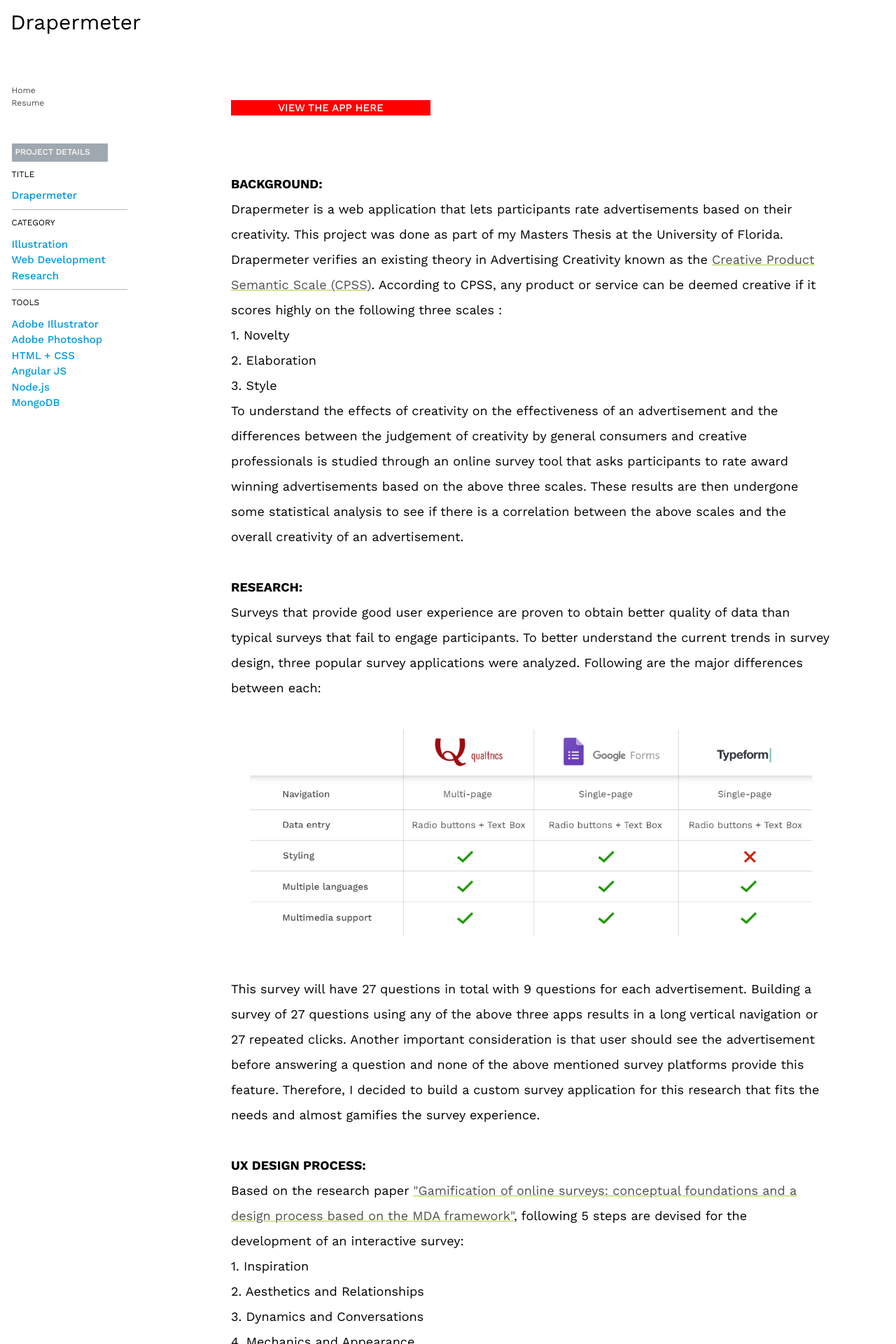
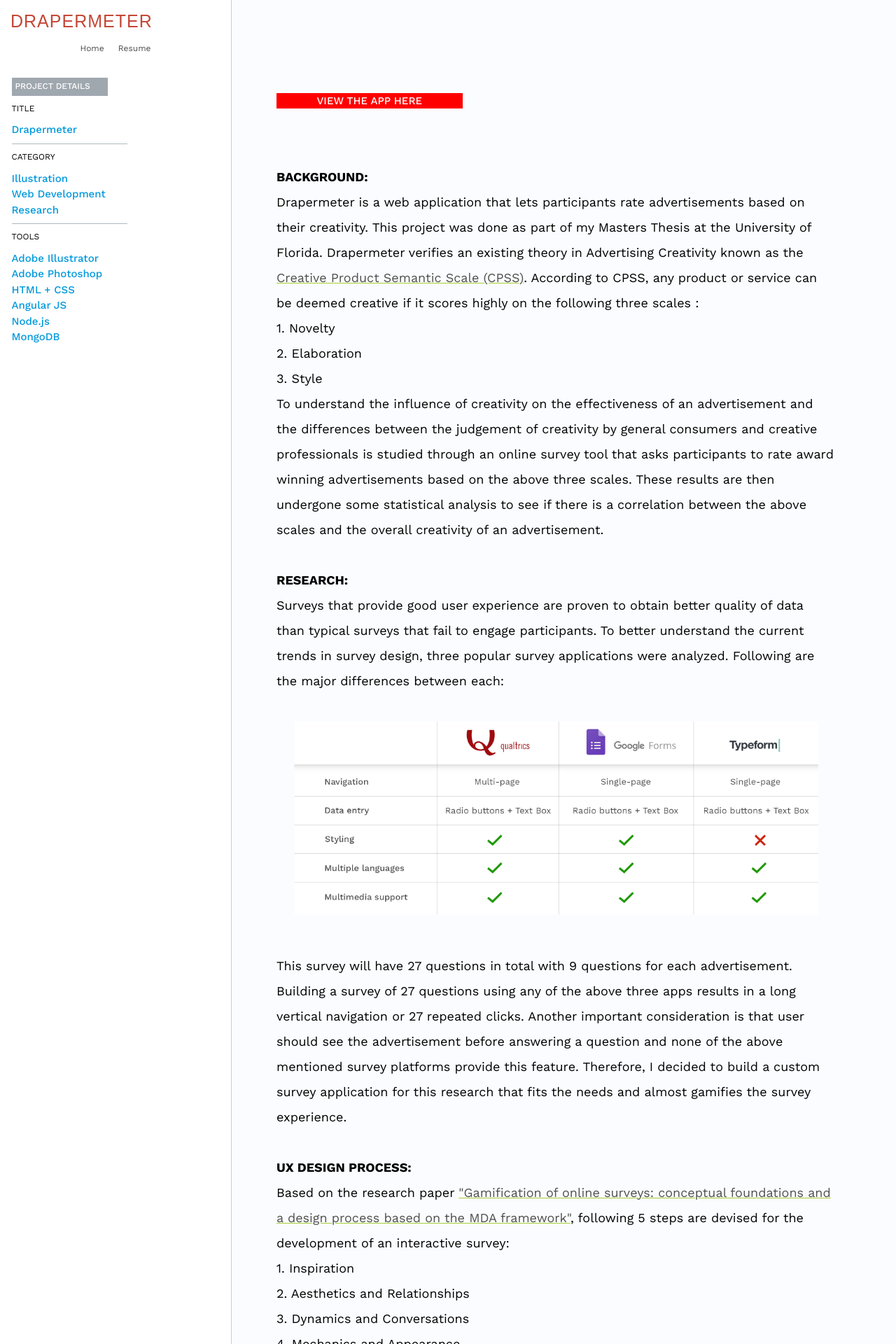
Before and after one commit to bedadala92/New-Portfolio, a Jekyll site: the page built from drapermeter/index.html, in a window 1280 px wide. Shown: the top 1920 px of the page at 70% size. Built offline with Jekyll 4.4.1, drawn with Linux system fonts in a browser that asks for light colours.

Commit message:
changed header

```diff
--- a/_includes/drapermeter.html
+++ b/_includes/drapermeter.html
@@ -13,7 +13,7 @@ on the following three scales : <br>
 1. Novelty <br>
 2. Elaboration <br>
 3. Style <br>
-To understand the effects of creativity on the effectiveness of an advertisement and the differences between the judgement of creativity by general consumers and creative professionals is
+To understand the influence of creativity on the effectiveness of an advertisement and the differences between the judgement of creativity by general consumers and creative professionals is
 studied through an online survey tool that asks participants to rate award winning advertisements based on the above three scales. These results are then
 undergone some statistical analysis to see if there is a correlation between the above scales and the overall creativity of an advertisement.<br><br>
 <span style="text-transform:uppercase;font-weight:700">Research:</span><br>
--- a/_jadefiles/drapermeter.jade
+++ b/_jadefiles/drapermeter.jade
@@ -43,7 +43,7 @@
         1. Novelty <br>
         2. Elaboration <br>
         3. Style <br>
-        To understand the effects of creativity on the effectiveness of an advertisement and the differences between the judgement of creativity by general consumers and creative professionals is
+        To understand the influence of creativity on the effectiveness of an advertisement and the differences between the judgement of creativity by general consumers and creative professionals is
         studied through an online survey tool that asks participants to rate award winning advertisements based on the above three scales. These results are then
         undergone some statistical analysis to see if there is a correlation between the above scales and the overall creativity of an advertisement.<br><br>
         <span style="text-transform:uppercase;font-weight:700">Research:</span><br>
--- a/assets/css/2-modules/header.sass
+++ b/assets/css/2-modules/header.sass
@@ -7,16 +7,50 @@
      display: flex
      flex-direction: column
      align-items: center
-
+    position: relative
+    z-index: 1
 
 .logo
-  width: 100%
-  height: 170px
+  width: 300px
   repeat: no-repeat
   position: left
   margin: 15px
   padding-bottom: 15px
+  text-align: center
+ul
+  width: 100%
+  text-align: center
+  padding: 0
 
+li
+  display: inline-block
+  margin-right: 10px
+  margin-left: 10px
+
+.name
+  max-width: 100%
+  line-height: 1.5em
+  padding-top: 15px
+  font-size: 25px
+  font-weight: 500
+  // color: #007FE1
+  font-family: 'Oswald', sans-serif
+  letter-spacing: 1px
+  color: #c44736
+  text-transform: uppercase
+  line-height: 1.2em
+
+.bio
+  // color: #4f4f4d
+  padding-top: 5%
+  line-height: 1.5em
+  font-size: 15px
+
+.social
+  text-align: center
+
+.social a
+  margin-left: 0px
 
 .text
   font-size: 12px
@@ -24,12 +58,6 @@
   margin-left: 5%
   color: #4f4f4d
   max-width: 300px
-
-ul
-  list-style: none
-  padding-left: 5%
-  padding-top: 55px
-  padding-bottom: 5%
 
 a
   text-decoration: none
@@ -63,10 +91,10 @@ a
 
     img
       background-size: cover
-
-  .logo #name
-    text-align: center
-
+    .name
+      max-width: 100%
+      line-height: 1.5em
+      padding-top: 25px
   .header-position
     position: relative
     top: auto
--- a/assets/css/3-layouts/byjus.sass
+++ b/assets/css/3-layouts/byjus.sass
@@ -1,3 +1,10 @@
+.about
+  background-color: #FBFCFF
+  padding-left: 5%
+
+.header-position
+  border-right: 1px solid #B8D4EA
+
 .check
   background-image: url("/assets/img/hp_gallery_tn/check-06.svg")
   background-repeat: no-repeat
@@ -7,6 +14,7 @@
   display: inline-block
   vertical-align: middle
   padding-right: 5px
+
 .plus
   background-image: url("/assets/img/hp_gallery_tn/plus-06.svg")
   background-repeat: no-repeat
@@ -24,7 +32,6 @@
   padding-right: 10%
 
 #byjus01
-  // background-image: url("/assets/img/hp_gallery_tn/byjus_01.png")
   background-repeat: no-repeat
   -webkit-background-size: cover
   -moz-background-size: cover
@@ -49,9 +56,6 @@
   background-size: cover
   position: center
 
-// #byjus p,a
-//   font-size: 18px
-
 p a
   text-decoration: underline
   text-decoration-color: #a5cd39
@@ -65,7 +69,12 @@ p
   font-size: 15px
 
 #brand
-  font-size: 30px
+  font-size: 25px
+  font-family: 'Oswald', sans-serif
+  letter-spacing: 1px
+  color: #c44736
+  text-transform: uppercase
+  line-height: 1.2em
 
 #categeory
   font-size: 18px
--- a/assets/css/3-layouts/home.sass
+++ b/assets/css/3-layouts/home.sass
@@ -12,7 +12,6 @@ body
 
 .home-sections
   // flex:1
-
   .flex
     display: flex
     flex-direction: rows
@@ -20,12 +19,10 @@ body
     flex-wrap: wrap
     margin-left: 15%
 
-// .footer
-//   width: 100%
-//   text-align: center
-//   border-top: 1px solid #b0b8bf
-//   margin-top: 10px
-//   margin-bottom: 30px
+.about
+  background-color: #FBFCFF
+
+
 .otherprojects
   font-size: 14px
   color: #4f4f4d
--- a/assets/css/main.css
+++ b/assets/css/main.css
@@ -412,15 +412,50 @@ template {
       justify-content-position: fixed;
       justify-content-display: flex;
       justify-content-flex-direction: column;
-      justify-content-align-items: center; }
+      justify-content-align-items: center;
+    position: relative;
+    z-index: 1; }
 
 .logo {
-  width: 100%;
-  height: 170px;
+  width: 300px;
   repeat: no-repeat;
   position: left;
   margin: 15px;
-  padding-bottom: 15px; }
+  padding-bottom: 15px;
+  text-align: center; }
+
+ul {
+  width: 100%;
+  text-align: center;
+  padding: 0; }
+
+li {
+  display: inline-block;
+  margin-right: 10px;
+  margin-left: 10px; }
+
+.name {
+  max-width: 100%;
+  line-height: 1.5em;
+  padding-top: 15px;
+  font-size: 25px;
+  font-weight: 500;
+  font-family: 'Oswald', sans-serif;
+  letter-spacing: 1px;
+  color: #c44736;
+  text-transform: uppercase;
+  line-height: 1.2em; }
+
+.bio {
+  padding-top: 5%;
+  line-height: 1.5em;
+  font-size: 15px; }
+
+.social {
+  text-align: center; }
+
+.social a {
+  margin-left: 0px; }
 
 .text {
   font-size: 12px;
@@ -428,12 +463,6 @@ template {
   margin-left: 5%;
   color: #4f4f4d;
   max-width: 300px; }
-
-ul {
-  list-style: none;
-  padding-left: 5%;
-  padding-top: 55px;
-  padding-bottom: 5%; }
 
 a {
   text-decoration: none;
@@ -463,8 +492,10 @@ a {
     padding-bottom: 5px; }
     .logo img {
       background-size: cover; }
-  .logo #name {
-    text-align: center; }
+    .logo .name {
+      max-width: 100%;
+      line-height: 1.5em;
+      padding-top: 25px; }
   .header-position {
     position: relative;
     top: auto;
@@ -561,6 +592,9 @@ body {
   -ms-flex-wrap: wrap;
       flex-wrap: wrap;
   margin-left: 15%; }
+
+.about {
+  background-color: #FBFCFF; }
 
 .otherprojects {
   font-size: 14px;
@@ -952,6 +986,13 @@ p {
     text-align: left;
     margin-left: 15px; } }
 
+.about {
+  background-color: #FBFCFF;
+  padding-left: 5%; }
+
+.header-position {
+  border-right: 1px solid #B8D4EA; }
+
 .check {
   background-image: url("/assets/img/hp_gallery_tn/check-06.svg");
   background-repeat: no-repeat;
@@ -1014,7 +1055,12 @@ p {
   font-size: 15px; }
 
 #brand {
-  font-size: 30px; }
+  font-size: 25px;
+  font-family: 'Oswald', sans-serif;
+  letter-spacing: 1px;
+  color: #c44736;
+  text-transform: uppercase;
+  line-height: 1.2em; }
 
 #categeory {
   font-size: 18px;
```
Also changed, not shown: _includes/header.html (+5 -5 lines), _jadefiles/header.jade (+7 -8 lines), assets/img/hp_gallery_tn/codepen.svg, assets/img/hp_gallery_tn/github.svg, assets/img/hp_gallery_tn/linkedin.svg, assets/img/hp_gallery_tn/medium.svg, assets/img/hp_gallery_tn/sandeep.png (added), assets/img/hp_gallery_tn/twitter.svg.
